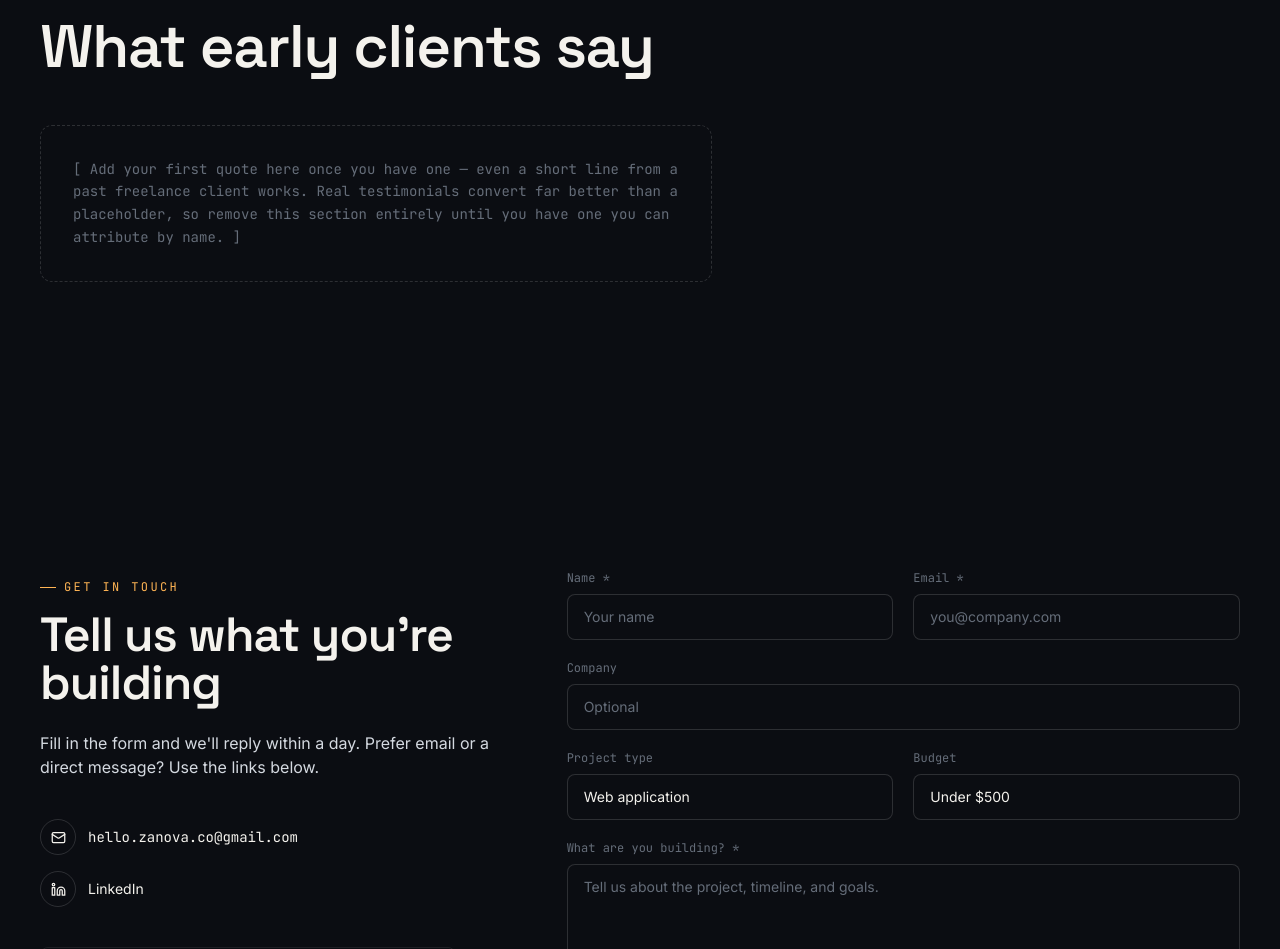
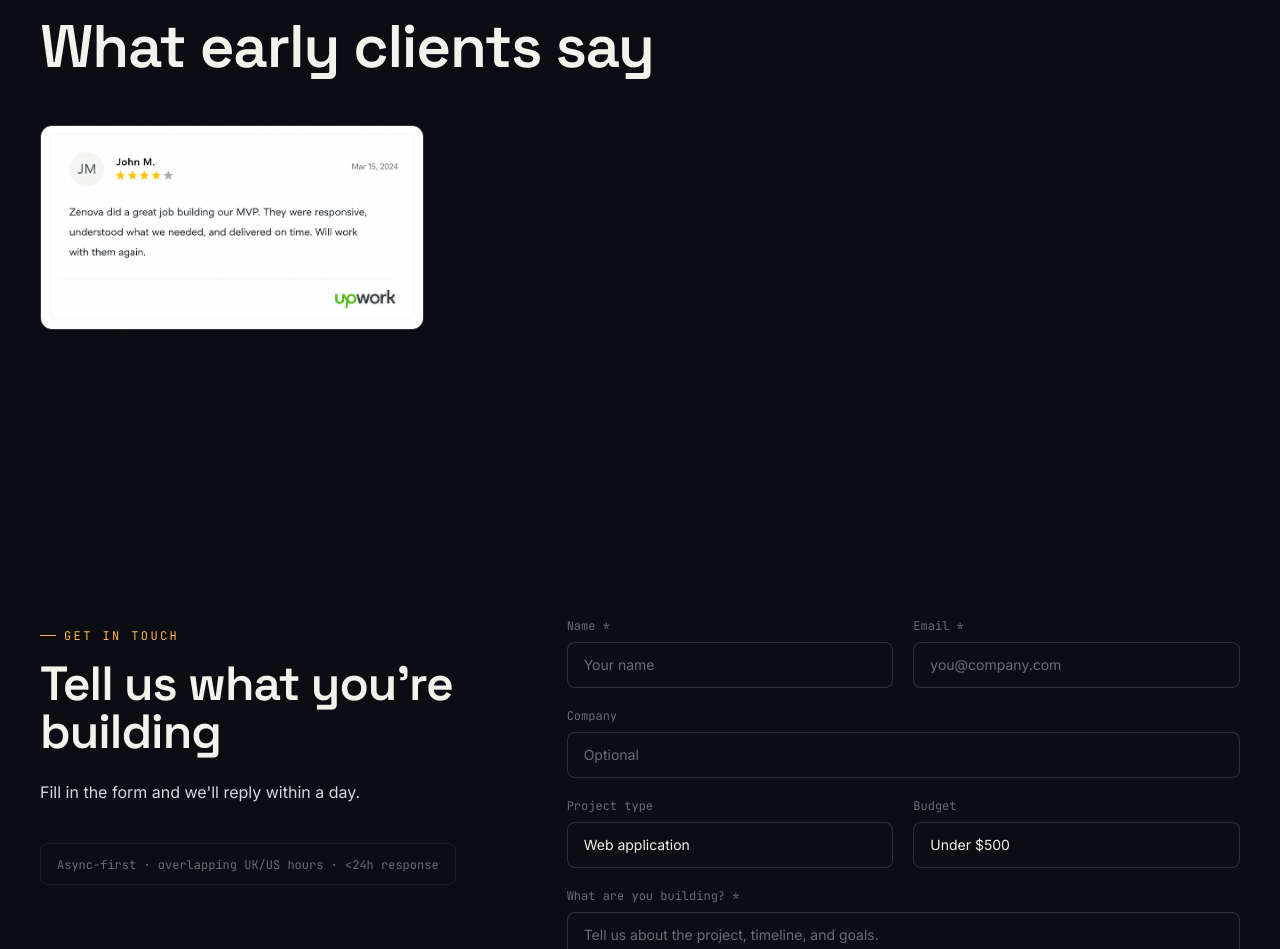
Before and after one commit to Aishaarain/Zenova, a React (Vite) app: page / in a window 1280 px wide. Shown: the part 8783-9732 px from the top of the page. Built offline with nearby package versions, Linux system fonts and the light colour scheme.

Commit message:
testimonials images left else done

```diff
--- a/index.html
+++ b/index.html
@@ -3,7 +3,7 @@
   <head>
     <meta charset="UTF-8" />
     <meta name="viewport" content="width=device-width, initial-scale=1.0" />
-    <title>compile / MERN &amp; AI product studio</title>
+    <title>ZenovaLabs</title>
     <meta
       name="description"
       content="A two-person studio building MERN web apps, AI integrations, and internal dashboards for UK/US founders."
--- a/src/components/ClosingCTA.jsx
+++ b/src/components/ClosingCTA.jsx
@@ -18,12 +18,12 @@ export default function ClosingCTA() {
         className="relative max-w-3xl mx-auto"
         style={{ opacity: visible ? 1 : 0, transform: visible ? "scale(1)" : "scale(0.96)", transition: "opacity 0.8s ease, transform 0.8s cubic-bezier(.16,1,.3,1)" }}
       >
-        <Eyebrow>Step into compile</Eyebrow>
+        <Eyebrow>Step into Zenova</Eyebrow>
         <h2 className="text-4xl md:text-6xl font-semibold" style={{ color: "var(--text)", fontFamily: "var(--font-display)" }}>
           Ready to ship the thing you've been putting off?
         </h2>
         <p className="mt-6 text-base md:text-lg" style={{ color: "var(--text-muted)" }}>
-          send a message and we'll scope it together — no obligation, no sales deck.
+          send a message and we'll scope it together.
         </p>
         <div className="mt-10">
           <CTAButton onClick={() => scrollToId("start")}>
--- a/src/components/Contact.jsx
+++ b/src/components/Contact.jsx
@@ -1,34 +1,49 @@
 import React, { useCallback, useState } from "react";
-import { Mail, Linkedin, Github, Check, Copy, ArrowRight } from "lucide-react";
+import { Mail, Linkedin, Github, Check, Copy, ArrowRight, AlertCircle } from "lucide-react";
 import Eyebrow from "./ui/Eyebrow";
 import Reveal from "./ui/Reveal";
 import CTAButton from "./ui/CTAButton";
 
-// Replace with your real inbox. To wire this up to a real backend, swap the
-// body of handleSubmit for a POST to Formspree/EmailJS/your own API route —
-// see the comment inline below.
+// Shown only in the "email us directly" fallback text.
 const CONTACT_EMAIL = "hello.zanova.co@gmail.com";
+
+const FORMSPREE_ENDPOINT = "https://formspree.io/f/xnpavvak";
 
 export default function Contact() {
   const [form, setForm] = useState({ name: "", email: "", company: "", projectType: "Web application", budget: "Under $1,500", message: "" });
   const [submitted, setSubmitted] = useState(false);
+  const [status, setStatus] = useState("idle"); // idle | sending | error
   const [copied, setCopied] = useState(false);
 
   const update = (key) => (e) => setForm((f) => ({ ...f, [key]: e.target.value }));
 
-  const handleSubmit = useCallback(() => {
+  const handleSubmit = useCallback(async () => {
     if (!form.name || !form.email || !form.message) return;
+    setStatus("sending");
 
-    // No backend is wired up yet. This opens a pre-filled email as a working
-    // fallback — swap this block for a POST to Formspree/EmailJS/your API
-    // route when you're ready, e.g.:
-    // await fetch("https://formspree.io/f/xxxx", { method: "POST", body: JSON.stringify(form) })
-    const subject = encodeURIComponent(`New project inquiry — ${form.projectType}`);
-    const body = encodeURIComponent(
-      `Name: ${form.name}\nEmail: ${form.email}\nCompany: ${form.company || "—"}\nProject type: ${form.projectType}\nBudget: ${form.budget}\n\n${form.message}`
-    );
-    window.location.href = `mailto:${CONTACT_EMAIL}?subject=${subject}&body=${body}`;
-    setSubmitted(true);
+    try {
+      const res = await fetch(FORMSPREE_ENDPOINT, {
+        method: "POST",
+        headers: { "Content-Type": "application/json", Accept: "application/json" },
+        body: JSON.stringify({
+          name: form.name,
+          email: form.email,
+          company: form.company,
+          projectType: form.projectType,
+          budget: form.budget,
+          message: form.message,
+        }),
+      });
+
+      if (res.ok) {
+        setStatus("idle");
+        setSubmitted(true);
+      } else {
+        setStatus("error");
+      }
+    } catch {
+      setStatus("error");
+    }
   }, [form]);
 
   const copyEmail = () => {
@@ -49,27 +64,8 @@ export default function Contact() {
             Tell us what you're building
           </h2>
           <p className="mt-6 text-sm md:text-base leading-relaxed" style={{ color: "var(--text-muted)" }}>
-            Fill in the form and we'll reply within a day. Prefer email or a direct message? Use the links below.
+            Fill in the form and we'll reply within a day.
           </p>
-
-          <div className="mt-10 space-y-4">
-            <button onClick={copyEmail} className="flex items-center gap-3 text-sm group" style={{ color: "var(--text)" }}>
-              <span className="w-9 h-9 rounded-full flex items-center justify-center" style={{ border: "1px solid var(--border-strong)" }}>
-                <Mail size={15} />
-              </span>
-              <span style={{ fontFamily: "var(--font-mono)" }}>{CONTACT_EMAIL}</span>
-              <span style={{ color: "var(--accent)", opacity: copied ? 1 : 0, transition: "opacity 0.2s" }}>
-                <Copy size={13} className="inline mr-1" />
-                copied
-              </span>
-            </button>
-            <a href="https://www.linkedin.com/in/zenovaofficial/" className="flex items-center gap-3 text-sm" style={{ color: "var(--text)" }}>
-              <span className="w-9 h-9 rounded-full flex items-center justify-center" style={{ border: "1px solid var(--border-strong)" }}>
-                <Linkedin size={15} />
-              </span>
-              LinkedIn
-            </a>
-          </div>
 
           <div className="mt-10 text-xs px-4 py-3 rounded-lg inline-block" style={{ border: "1px solid var(--border)", color: "var(--text-faint)", fontFamily: "var(--font-mono)" }}>
             Async-first · overlapping UK/US hours · &lt;24h response
@@ -83,10 +79,11 @@ export default function Contact() {
                 <Check size={20} color="#0B0D12" />
               </span>
               <h3 className="text-xl font-semibold" style={{ color: "var(--text)", fontFamily: "var(--font-display)" }}>
-                Your email client should be open
+                Message sent
               </h3>
               <p className="text-sm" style={{ color: "var(--text-muted)" }}>
-                If nothing opened, email us directly at <span style={{ color: "var(--accent)", fontFamily: "var(--font-mono)" }}>{CONTACT_EMAIL}</span>.
+                Thanks for reaching out — we'll get back to you within a day. If you don't hear from us, email{" "}
+                <span style={{ color: "var(--accent)", fontFamily: "var(--font-mono)" }}>{CONTACT_EMAIL}</span> directly.
               </p>
               <button onClick={() => setSubmitted(false)} className="text-sm underline" style={{ color: "var(--text-muted)" }}>
                 Send another message
@@ -94,6 +91,13 @@ export default function Contact() {
             </div>
           ) : (
             <div className="space-y-5">
+              {status === "error" && (
+                <div className="flex items-center gap-2 text-sm px-4 py-3 rounded-lg" style={{ border: "1px solid #ef444455", background: "#ef444411", color: "#ef4444" }}>
+                  <AlertCircle size={15} />
+                  Something went wrong sending your message. Please try again or email us directly.
+                </div>
+              )}
+
               <div className="grid grid-cols-1 sm:grid-cols-2 gap-5">
                 <div>
                   <label className="text-xs mb-2 block" style={{ color: "var(--text-faint)", fontFamily: "var(--font-mono)" }}>Name *</label>
@@ -136,8 +140,12 @@ export default function Contact() {
                 <textarea rows={5} className={fieldClass} style={inputStyle} value={form.message} onChange={update("message")} placeholder="Tell us about the project, timeline, and goals." />
               </div>
 
-              <CTAButton onClick={handleSubmit} className="w-full sm:w-auto">
-                Send message <ArrowRight size={16} />
+              <CTAButton onClick={handleSubmit} disabled={status === "sending"} className="w-full sm:w-auto">
+                {status === "sending" ? "Sending…" : (
+                  <>
+                    Send message <ArrowRight size={16} />
+                  </>
+                )}
               </CTAButton>
             </div>
           )}
--- a/src/components/Testimonials.jsx
+++ b/src/components/Testimonials.jsx
@@ -2,10 +2,25 @@ import React from "react";
 import Eyebrow from "./ui/Eyebrow";
 import Reveal from "./ui/Reveal";
 
-// Replace this block with a real quote as soon as you have one — remove the
-// whole section from App.jsx until then. A fabricated testimonial does more
-// harm than a missing one.
+// Add your testimonial images to /src/assets (or /public) and list them here.
+// Each entry needs a src; alt/name/role are optional but recommended for
+// accessibility. Screenshots of DMs, emails, or review sites all work.
+const testimonials = [
+  {
+    src: "src/assets/testimonials/test1.png",
+    alt: "Testimonial of client",
+  },
+  // {
+  //   src: "/testimonials/client-2.png",
+  //   alt: "Testimonial from Mark at Studio X",
+  //   name: "Mark Lee",
+  //   role: "Product Lead, Studio X",
+  // },
+];
+
 export default function Testimonials() {
+  const hasTestimonials = testimonials.length > 0;
+
   return (
     <section id="testimonials" className="px-6 md:px-10 py-28 md:py-36">
       <div className="max-w-7xl mx-auto">
@@ -15,16 +30,48 @@ export default function Testimonials() {
             What early clients say
           </h2>
         </Reveal>
-        <Reveal delay={100} className="mt-12 max-w-2xl">
-          <div className="p-8 rounded-xl border border-dashed" style={{ borderColor: "var(--border-strong)", color: "var(--text-faint)" }}>
-            <p className="text-sm leading-relaxed" style={{ fontFamily: "var(--font-mono)" }}>
-              [ Add your first quote here once you have one — even a short line
-              from a past freelance client works. Real testimonials convert far
-              better than a placeholder, so remove this section entirely until
-              you have one you can attribute by name. ]
-            </p>
+
+        {hasTestimonials ? (
+          <div className="mt-12 grid grid-cols-1 sm:grid-cols-2 lg:grid-cols-3 gap-6">
+            {testimonials.map((t, i) => (
+              <Reveal key={t.src} delay={100 + i * 80}>
+                <figure
+                  className="rounded-xl overflow-hidden border"
+                  style={{ borderColor: "var(--border-strong)", background: "var(--bg-alt)" }}
+                >
+                  <img
+                    src={t.src}
+                    alt={t.alt || `Testimonial${t.name ? ` from ${t.name}` : ""}`}
+                    className="w-full h-auto block"
+                    loading="lazy"
+                  />
+                  {(t.name || t.role) && (
+                    <figcaption
+                      className="px-5 py-4 text-sm"
+                      style={{ borderTop: "1px solid var(--border)", color: "var(--text-muted)", fontFamily: "var(--font-body)" }}
+                    >
+                      {t.name && <span style={{ color: "var(--text)" }}>{t.name}</span>}
+                      {t.name && t.role && " — "}
+                      {t.role}
+                    </figcaption>
+                  )}
+                </figure>
+              </Reveal>
+            ))}
           </div>
-        </Reveal>
+        ) : (
+          <Reveal delay={100} className="mt-12 max-w-2xl">
+            <div className="p-8 rounded-xl border border-dashed" style={{ borderColor: "var(--border-strong)", color: "var(--text-faint)" }}>
+              <p className="text-sm leading-relaxed" style={{ fontFamily: "var(--font-mono)" }}>
+                [ No testimonial images added yet. Drop image files into
+                /src/assets (or /public/testimonials) and add entries to the
+                `testimonials` array at the top of this file — each just
+                needs a `src`, plus optional `name`/`role`. This placeholder
+                disappears automatically once the array isn't empty. ]
+              </p>
+            </div>
+          </Reveal>
+        )}
       </div>
     </section>
   );
```
Also changed, not shown: src/assets/testimonials/test1.png (added).
